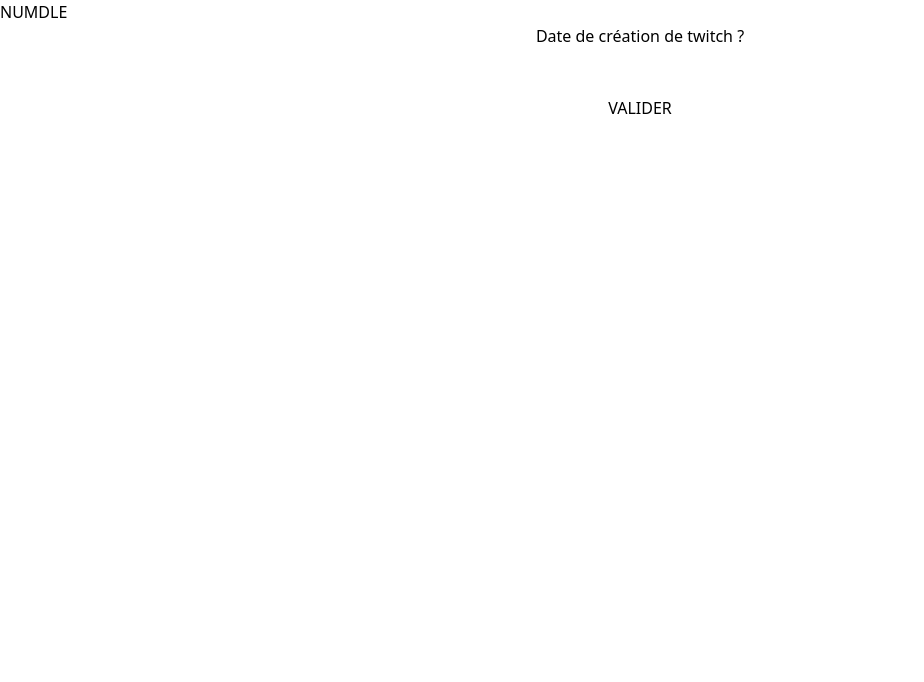
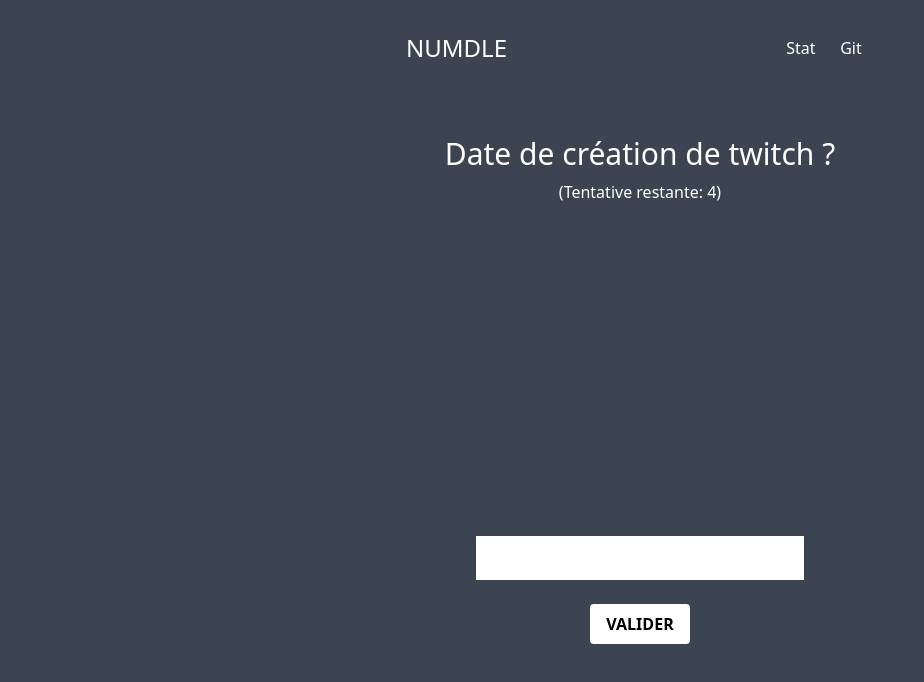
Before and after one commit to nitocode/goodnumber, a Vue app: page / in a window 1280 px wide. Shown: the top 682 px of the page, without its empty margins (0-924 px from the left). Built offline with nearby package versions, Linux system fonts and the light colour scheme.

Commit message:
WIP: Improve UI

```diff
--- a/package.json
+++ b/package.json
@@ -22,6 +22,7 @@
     "eslint-plugin-vue": "^8.2.0",
     "postcss": "^8.4.6",
     "prettier": "^2.5.1",
+    "sass": "^1.49.7",
     "tailwindcss": "^3.0.23",
     "vite": "^2.7.13"
   }
--- a/src/App.vue
+++ b/src/App.vue
@@ -4,15 +4,22 @@
 </script>
 
 <template>
-  <div>
-    <h1>NUMDLE</h1>
+  <div class="app-container text-white h-screen px-4 overflow-hidden">
+    <div class="max-w-[500px] mx-auto">
+      <header class="flex justify-between items-center mx-4 py-8">
+        <h1 class="text-2xl">NUMDLE</h1>
+        <div class="flex justify-around items-center w-[100px]">
+          <p>Stat</p>
+          <p>Git</p>
+        </div>
+      </header>
+      <RouterView />
+    </div>
   </div>
-  <RouterView />
 </template>
 
 <style>
-/* @import "@/assets/base.css"; */
-/* @tailwind base;
-@tailwind components;
-@tailwind utilities; */
+.app-container {
+  background-color: #3d4451;
+}
 </style>
--- a/src/assets/base.css
+++ b/src/assets/base.css
@@ -76,3 +76,9 @@
 @tailwind base;
 @tailwind components;
 @tailwind utilities;
+
+@layer components {
+  .btn-numdle {
+    @apply py-2 px-4 bg-white rounded text-black font-bold;
+  }
+}
--- a/src/views/HomeView.vue
+++ b/src/views/HomeView.vue
@@ -2,7 +2,6 @@
 import { createPinia } from "pinia";
 import { ref } from "vue";
 const gap = ref(0);
-const attemptLimit = ref(4);
 const userAttempt = ref(0);
 const answerList = ref([]);
 const answer = ref();
@@ -10,19 +9,20 @@
 const gameOver = ref(false);
 const question = ref({
   id: 1,
-  title: "Date de création de twitch ?",
+  title: "Date de création de twitch&nbsp;?",
   answer: 2011,
   linkForMore: "https://fr.wikipedia.org/wiki/Twitch",
+  attemptLimit: 4,
 });
 
 const addAnswerToAttemptList = (answer) => {
-  let gap = "=";
+  let gap = "✅";
   if (question.value.answer - answer < 0) {
-    gap = "-";
+    gap = "🔻";
   } else if (question.value.answer - answer > 0) {
-    gap = "+";
+    gap = "🔺";
   } else {
-    gap = "=";
+    gap = "✅";
   }
   answerList.value.push({
     answer: answer,
@@ -31,6 +31,7 @@
 };
 
 const validate = () => {
+  if (answer.value) {
     userAttempt.value += 1;
     gap.value = question.value.answer - answer.value;
 
@@ -38,24 +39,25 @@
       hasFound.value = true;
       gameOver.value = true;
     } else {
-    if (userAttempt.value === attemptLimit.value) {
+      if (userAttempt.value === question.value.attemptLimit) {
         hasFound.value = false;
         gameOver.value = true;
       }
     }
     addAnswerToAttemptList(answer.value);
+  }
 };
 
 const share = () => {
   let textToShare = `Good number #${question.value.id}: ${
-    userAttempt.value === attemptLimit.value ? "😞" : userAttempt.value
-  }/${attemptLimit.value} \r\n\r\n`;
+    userAttempt.value === question.value.attemptLimit ? "😞" : userAttempt.value
+  }/${question.value.attemptLimit} \r\n\r\n`;
 
   answerList.value.forEach((a, index) => {
     textToShare += `Tentative n°${index + 1} : ${a.gap}\r\n`;
   });
 
-  textToShare += "\r\ngoodnumber.nitocode.com";
+  textToShare += "\r\nnumdle.nitocode.com";
 
   navigator.clipboard.writeText(textToShare).then(
     function () {
@@ -70,52 +72,70 @@
 
 <template>
   <main class="text-center">
-    <h2>{{ question.title }}</h2>
     <div v-if="!hasFound && !gameOver">
+      <div class="h-[50vh]">
+        <div class="my-10">
+          <h2 class="text-3xl" v-html="question.title"></h2>
+          <p class="mt-2">
+            (Tentative restante: {{ question.attemptLimit - userAttempt }})
+          </p>
+        </div>
         <div v-for="(answerObj, index) in answerList" :key="index">
+          <p class="text-xl lg:text-lg my-4">
             Tentative n°{{ index + 1 }}: {{ answerObj.answer }} :
             {{ answerObj.gap }}
+          </p>
+        </div>
       </div>
       <div>
-        <input v-model="answer" type="number" />
+        <input
+          class="text-black px-4 py-2 text-xl"
+          v-model="answer"
+          type="number"
+        />
       </div>
       <br />
-      <button @click="validate()">VALIDER</button>
+      <button class="btn-numdle" @click="validate()">VALIDER</button>
     </div>
     <div v-else>
       <div v-if="hasFound">
-        <p>BRAVO !!!</p>
+        <p class="text-3xl my-10">BRAVO&nbsp;!!!</p>
         <p>
           Vous avez trouvé la bonne réponse en
           {{ answerList.length }} tentative{{
             answerList.length > 1 ? "s" : ""
-          }}
-          !
+          }}&nbsp;!
         </p>
       </div>
       <div v-else>
-        <p>Dommage !!!</p>
+        <p class="text-3xl my-10">Dommage&nbsp;!!!</p>
         <p>La bonne réponse est : {{ question.answer }}</p>
       </div>
 
+      <p class="text-xl my-4">Résumé</p>
       <div v-for="(answerObj, index) in answerList" :key="index">
+        <p class="text-xl my-4">
           Tentative n°{{ index + 1 }}: {{ answerObj.answer }} :
           {{ answerObj.gap }}
+        </p>
+      </div>
+
+      <div class="my-8">
+        <button class="btn-numdle" @click="share()">
+          Partager mon résultat
+        </button>
       </div>
 
       <div v-if="question.linkForMore">
+        <p class="text-xl mb-2">En savoir plus</p>
         <p>
-          En savoir plus :
-          <a :href="question.linkForMore" target="_blank">{{
+          <a class="underline" :href="question.linkForMore" target="_blank">{{
             question.linkForMore
           }}</a>
         </p>
       </div>
-
-      <p>Partager ma réponse à mes amis:</p>
-      <button @click="share()">Partage</button>
     </div>
   </main>
 </template>
 
-<style scoped></style>
+<style lang="scss" scoped></style>
```
Also changed, not shown: 1 other file (tests, documents, lock files or other folders). Lines whose indentation alone changed are shown as unchanged.
